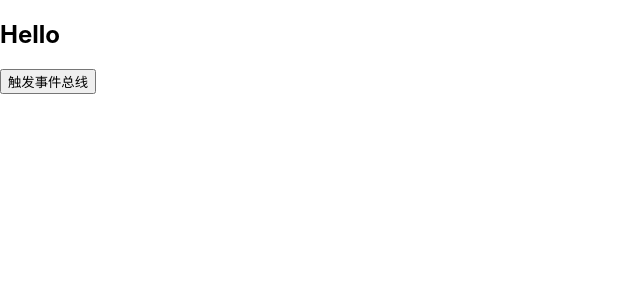
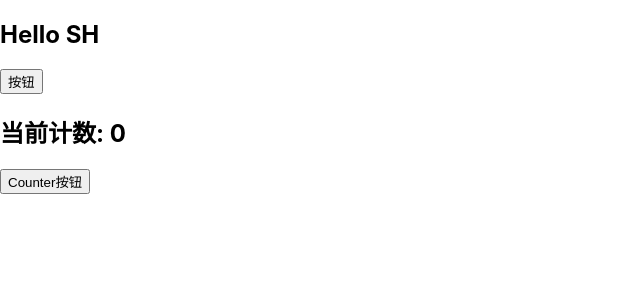
Before and after one commit to Mariana-Yui/learn-react, a React (Create React App) app: page / in a window 1280 px wide. Shown: the top 300 px of the page, without its empty margins (0-640 px from the left). Built offline with nearby package versions, Linux system fonts and the light colour scheme.

Commit message:
feat: Ref

```diff
--- a/src/App.tsx
+++ b/src/App.tsx
@@ -1,33 +1,58 @@
-import React, { PureComponent } from 'react';
-import { EventEmitter } from 'events';
+/**
+ * createRef获取原生DOM或组件
+ */
+import React, { PureComponent, createRef } from 'react';
+import { IStates } from './types/App';
 
-const eventBus = new EventEmitter();
+class Counter extends PureComponent<any, IStates> {
+  constructor(props) {
+    super(props);
+    this.state = {
+      counter: 0,
+    };
+  }
+  render(): React.ReactNode {
+    return (
+      <div>
+        <h2>当前计数: {this.state.counter}</h2>
+        <button onClick={() => this.increment()}>Counter按钮</button>
+      </div>
+    );
+  }
+  increment() {
+    this.setState({
+      counter: this.state.counter + 1,
+    });
+  }
+}
 export class App extends PureComponent {
-  componentDidMount() {
-    eventBus.addListener('showArgs', this.showArgs);
-  }
-  componentWillUnmount() {
-    eventBus.removeListener('showArgs', this.showArgs);
-  }
+  private titleRef = createRef<HTMLHeadingElement>();
+  private titleEl: HTMLHeadingElement | null = null;
+  private counterRef = createRef<Counter>();
   render() {
     return (
       <div>
-        <h2>Hello </h2>
-        <button onClick={() => this.trigger()}>触发事件总线</button>
+        {/* <h2 ref="titleRef"></h2> 字符串创建ref方式已经废弃 */}
+        <h2>Hello SH</h2>
+        <h2 ref={this.titleRef}></h2>
+        <h2 ref={(arg) => (this.titleEl = arg)}></h2>
+        <button onClick={() => this.changeText()}>按钮</button>
+        <br />
+        <Counter ref={this.counterRef} />
       </div>
     );
   }
-  trigger() {
-    eventBus.emit('showArgs', 'React', 2022);
+  changeText() {
+    if (this.titleRef.current) {
+      this.titleRef.current.innerHTML = 'Hello World';
+    }
+    if (this.titleEl) {
+      this.titleEl.innerHTML = 'Hello React';
+    }
+    if (this.counterRef.current) {
+      this.counterRef.current.increment();
+    }
   }
-  // showArgs(...args) {
-  //   console.log(this);
-  //   console.log('args:', ...args);
-  // }
-  showArgs = (...args) => {
-    console.log(this);
-    console.log('args:', ...args);
-  };
 }
 
 export default App;
--- a/src/types/App.ts
+++ b/src/types/App.ts
@@ -1,8 +1,4 @@
 export interface IProps {}
 export interface IStates {
-  friends: Array<{
-    id: number;
-    name: string;
-    age: number;
-  }>;
+  counter: number;
 }
```
